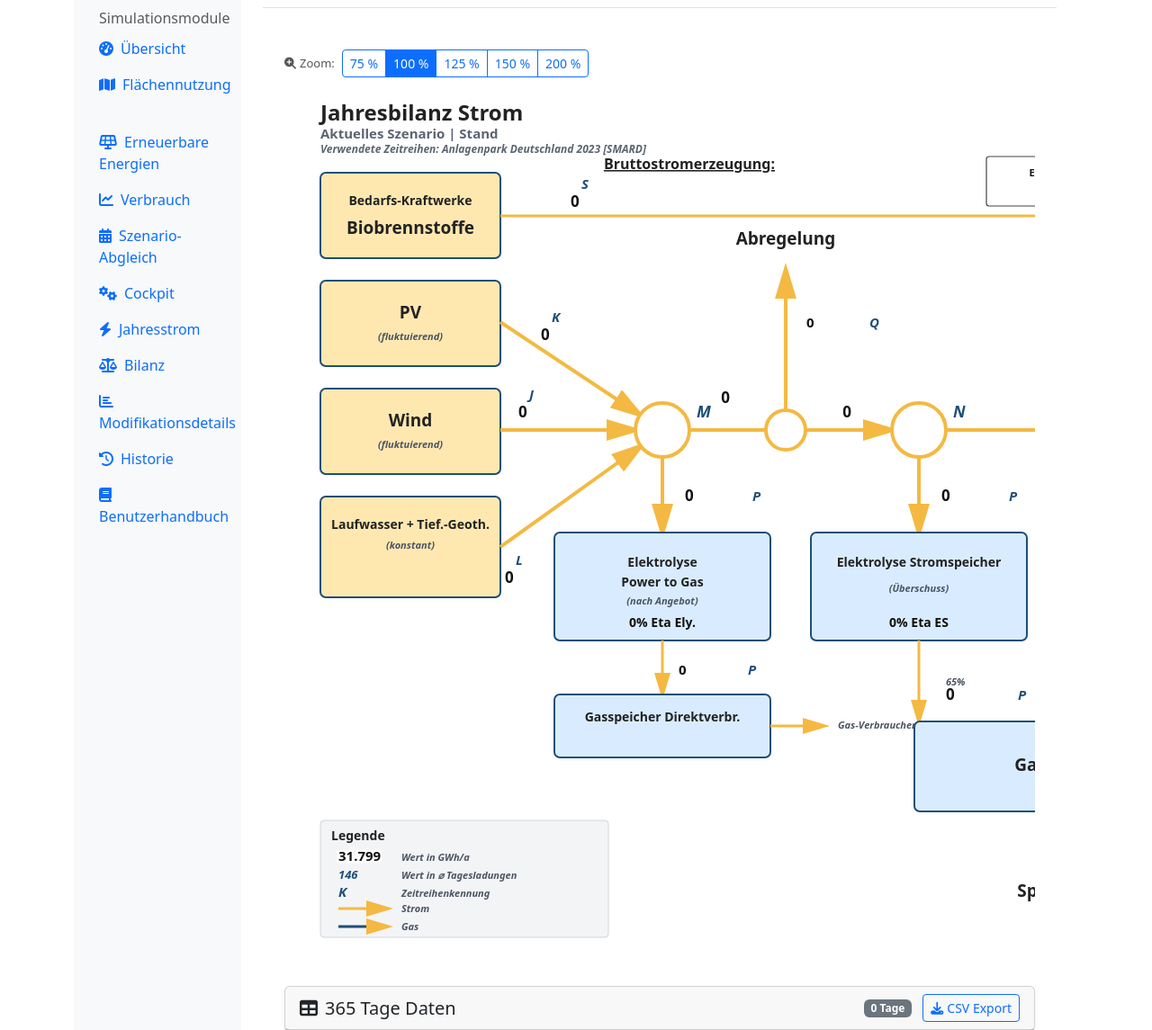
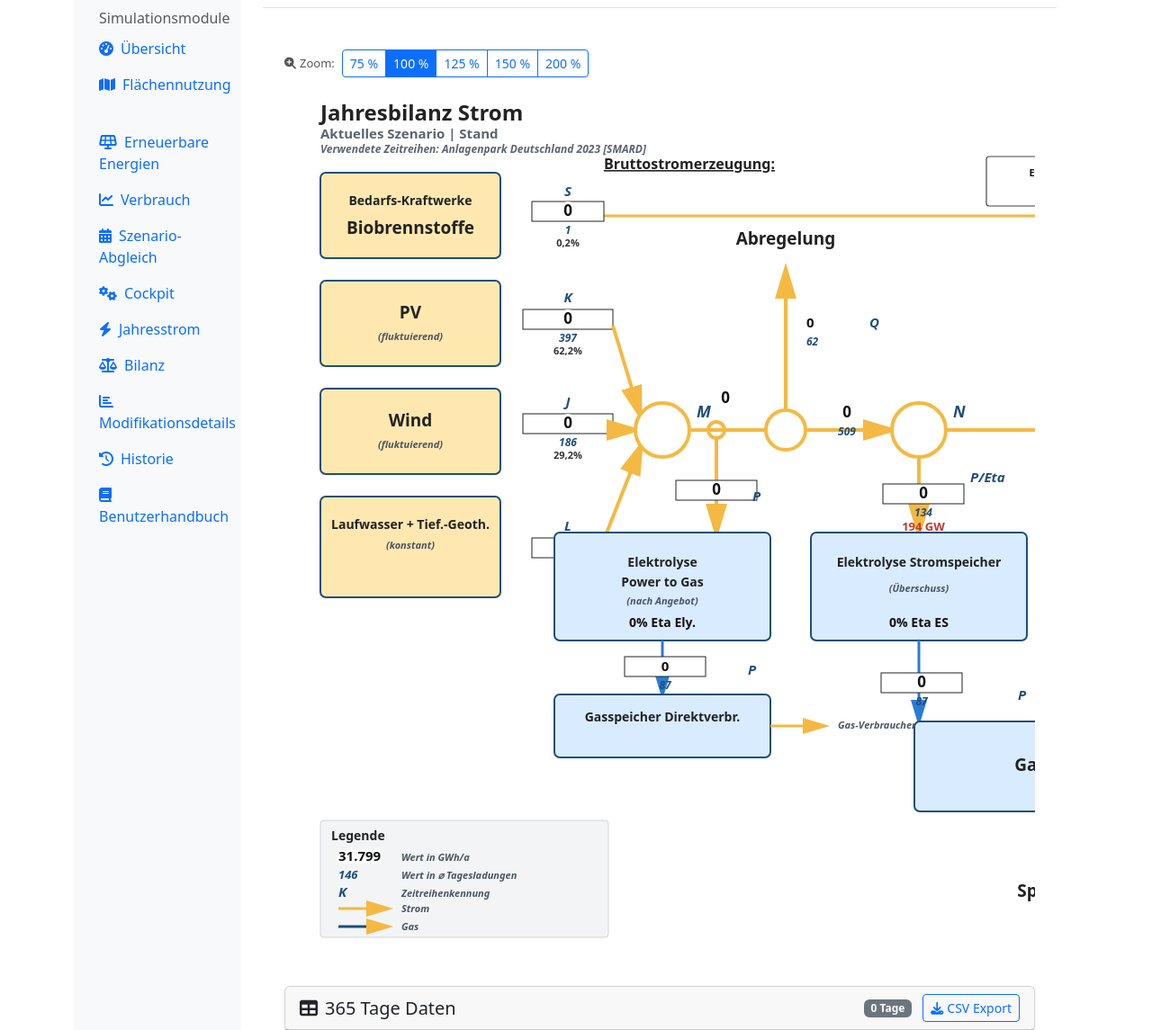
Before and after one commit to deepti1999/100prosim-runtime, a Django app: template simulator/templates/simulator/annual_electricity.html in a window 1280 px wide. Shown: the part 142-1287 px from the top of the page at 90% size. Run offline with Django 4.2, Linux system fonts and the light colour scheme; the template is opened without the code that fills it, so the values that code supplies are empty.

Commit message:
stakeholder-flow-diagram: Excel pixel-parity pass (T54 pass 9)
Big push toward identical Excel page-10 replication:

Source stacks (per Excel: K/J/L/S letter / bordered-value-box /
Tagesladungen / percent-share stacked above each source-to-M arrow):
- PV: K  1.201.506 (box)  397  62,2%
- Wind: J  706.236 (box)  186  29,2%
- Hydro: L  19.493 (box)  5  0,8%
- Bio: S  4.525 (box)  1  0,2%
Percent shares + Tagesladungen are currently static Excel values
(backend formula not yet available — documented in audit doc).

Branch-value boxes on down-arrows with Tagesladungen:
- Ely P2G branch (385.933): bordered box on arrow
- N→Ely ES branch (405.027): bordered box + "134" Tagesladungen +
  "194 GW" red annotation + "P/Eta" label
- Ely P2G→Gasspeicher Direktverbr (250.857): box + "87"
- Ely ES→Gasspeicher Strom (263.268): box + "87"
- Rückv→Gasspeicher Strom (264.006): box + "87" + "U" label
- Rückv→S (153.918): value + "51" Tagesladungen + "T" label

Main-flow Tagesladungen on each arrow segment:
- M→Q: 509
- Q→N→S portion: 313
- S→Stromnetz: 365
- Abregelung: 62

Structural additions:
- Small splitter circle (r=9) between M and Q where Ely P2G
  branches down, stemming the branch from splitter bottom.
- "261 GW (elekt.)" red annotation near Rückverstromung.
- "Abgleichdifferenz 160 / 80" bottom-centre.
- "Pmin/Pv" → "Pmax/Pv" (corrected label).

Gas pipeline arrows (Ely P2G→Direktverbr, Ely ES→Gasspeicher,
Gasspeicher→Rückv U) now drawn in BLUE via new .gas-line class +
#arrow-gas marker, per Excel legend (orange = Strom, blue = Gas).

Template-only.

Co-Authored-By: Claude Opus 4.7 (1M context) <noreply@anthropic.com>

```diff
--- a/simulator/templates/simulator/annual_electricity.html
+++ b/simulator/templates/simulator/annual_electricity.html
@@ -31,6 +31,13 @@
         .flow-line { stroke: #f4b942; stroke-width: 4; marker-end: url(#arrow); }
         .flow-line-thin { stroke: #f4b942; stroke-width: 3; marker-end: url(#arrow); }
         .node-circle { fill: #fff; stroke: #f4b942; stroke-width: 4; }
+
+        /* Gas pipeline (blue, per Excel page 10 convention) */
+        .gas-line { stroke: #2b7bd6; stroke-width: 3; marker-end: url(#arrow-gas); fill: none; }
+        .txt-value-box { fill: #fff; stroke: #222; stroke-width: 1; }
+        .txt-tages { font-size: 12px; font-weight: 700; fill: #1f4e79; font-style: italic; }
+        .txt-pct { font-size: 11px; font-weight: 700; fill: #333; }
+        .txt-red { font-size: 13px; font-weight: 900; fill: #c0392b; }
 
         /* Phase 5-C (T55): font sizes bumped per PDF §2.5.6 complaint about
            small, hard-to-read labels. Legend block reads text up to ~25%
@@ -117,6 +124,9 @@
                     <marker id="arrow" markerWidth="10" markerHeight="10" refX="8" refY="3" orient="auto">
                         <polygon points="0 0, 10 3, 0 6" fill="#f4b942"/>
                     </marker>
+                    <marker id="arrow-gas" markerWidth="10" markerHeight="10" refX="8" refY="3" orient="auto">
+                        <polygon points="0 0, 10 3, 0 6" fill="#2b7bd6"/>
+                    </marker>
                 </defs>
 
                 <text x="40" y="42" class="txt-title">{{ diagram_title|default:"Jahresbilanz Strom" }}</text>
@@ -127,43 +137,70 @@
                 <rect x="40" y="100" width="200" height="95" rx="6" class="node-yellow"/>
                 <text x="140" y="136" text-anchor="middle" class="txt-label">Bedarfs-Kraftwerke</text>
                 <text x="140" y="168" text-anchor="middle" class="txt-label-lg">Biobrennstoffe</text>
-                <line x1="240" y1="148" x2="1180" y2="148" style="stroke:#f4b942;stroke-width:3"/>
+                <line x1="355" y1="148" x2="1180" y2="148" style="stroke:#f4b942;stroke-width:3"/>
                 <line x1="1180" y1="148" x2="1180" y2="356" class="flow-line-thin"/>
-                <text x="318" y="138" class="txt-flow" id="bio_value">0</text>
+                <!-- Bio value stack (S / 4.525 box / Tages / 0,2%) -->
+                <text x="315" y="126" text-anchor="middle" class="txt-key">S</text>
+                <rect x="275" y="132" width="80" height="22" class="txt-value-box"/>
+                <text x="315" y="148" text-anchor="middle" class="txt-flow" id="bio_value">0</text>
+                <text x="315" y="168" text-anchor="middle" class="txt-tages" id="bio_tages">1</text>
+                <text x="315" y="182" text-anchor="middle" class="txt-pct" id="bio_pct">0,2%</text>
 
                 <!-- PV -->
                 <rect x="40" y="220" width="200" height="95" rx="6" class="node-yellow"/>
                 <text x="140" y="262" text-anchor="middle" class="txt-label-lg">PV</text>
                 <text x="140" y="286" text-anchor="middle" class="txt-sub">(fluktuierend)</text>
-                <text x="285" y="286" class="txt-flow" id="pv_value">0</text>
+                <text x="315" y="244" text-anchor="middle" class="txt-key">K</text>
+                <rect x="265" y="252" width="100" height="22" class="txt-value-box"/>
+                <text x="315" y="268" text-anchor="middle" class="txt-flow" id="pv_value">0</text>
+                <text x="315" y="288" text-anchor="middle" class="txt-tages" id="pv_tages">397</text>
+                <text x="315" y="302" text-anchor="middle" class="txt-pct" id="pv_pct">62,2%</text>
 
                 <!-- Wind -->
                 <rect x="40" y="340" width="200" height="95" rx="6" class="node-yellow"/>
                 <text x="140" y="382" text-anchor="middle" class="txt-label-lg">Wind</text>
                 <text x="140" y="406" text-anchor="middle" class="txt-sub">(fluktuierend)</text>
-                <text x="260" y="372" class="txt-flow" id="wind_value">0</text>
+                <text x="315" y="360" text-anchor="middle" class="txt-key">J</text>
+                <rect x="265" y="368" width="100" height="22" class="txt-value-box"/>
+                <text x="315" y="384" text-anchor="middle" class="txt-flow" id="wind_value">0</text>
+                <text x="315" y="404" text-anchor="middle" class="txt-tages" id="wind_tages">186</text>
+                <text x="315" y="418" text-anchor="middle" class="txt-pct" id="wind_pct">29,2%</text>
 
                 <!-- Hydro -->
                 <rect x="40" y="460" width="200" height="112" rx="6" class="node-yellow"/>
                 <text x="140" y="496" text-anchor="middle" class="txt-label">Laufwasser + Tief.-Geoth.</text>
                 <text x="140" y="518" text-anchor="middle" class="txt-sub">(konstant)</text>
-                <text x="245" y="556" class="txt-flow" id="hydro_value">0</text>
+                <text x="315" y="498" text-anchor="middle" class="txt-key">L</text>
+                <rect x="275" y="506" width="80" height="22" class="txt-value-box"/>
+                <text x="315" y="522" text-anchor="middle" class="txt-flow" id="hydro_value">0</text>
+                <text x="315" y="542" text-anchor="middle" class="txt-tages" id="hydro_tages">5</text>
+                <text x="315" y="556" text-anchor="middle" class="txt-pct" id="hydro_pct">0,8%</text>
 
-                <!-- K/J/L -> M arrows — endpoints on M-circle boundary to avoid tail overflow. -->
-                <line x1="240" y1="266" x2="395" y2="369" class="flow-line"/>
-                <line x1="240" y1="386" x2="390" y2="386" class="flow-line"/>
-                <line x1="240" y1="516" x2="396" y2="404" class="flow-line"/>
+                <!-- K/J/L -> M arrows — start after each value box, land on M-circle boundary. -->
+                <line x1="365" y1="270" x2="395" y2="369" class="flow-line"/>
+                <line x1="365" y1="386" x2="390" y2="386" class="flow-line"/>
+                <line x1="355" y1="508" x2="396" y2="404" class="flow-line"/>
 
                 <!-- M -->
                 <circle cx="420" cy="386" r="30" class="node-circle"/>
                 <text x="490" y="356" text-anchor="middle" class="txt-node-value" id="m_value">0</text>
 
+                <!-- Small splitter circle between M and Q where Ely P2G (385.934) branches down. -->
+                <circle cx="480" cy="386" r="9" class="node-circle"/>
+
                 <!-- M -> N (starts on M right boundary, ends on N left boundary) -->
                 <line x1="450" y1="386" x2="675" y2="386" class="flow-line"/>
 
-                <!-- M down to Elektrolyse nach Angebot -->
-                <line x1="420" y1="416" x2="420" y2="500" class="flow-line"/>
-                <text x="445" y="465" class="txt-value-sm" id="ely_branch_value">0</text>
+                <!-- Tagesladungen below each main-flow value — Excel convention. -->
+                <text x="625" y="392" text-anchor="middle" class="txt-tages">509</text>
+                <text x="942" y="392" text-anchor="middle" class="txt-tages">313</text>
+                <text x="1265" y="392" text-anchor="middle" class="txt-tages">365</text>
+                <text x="580" y="292" class="txt-tages">62</text>
+
+                <!-- M→splitter→Elektrolyse P2G. Stems from the small splitter circle on main flow. -->
+                <line x1="480" y1="395" x2="480" y2="500" class="flow-line"/>
+                <rect x="435" y="442" width="90" height="22" class="txt-value-box"/>
+                <text x="480" y="458" text-anchor="middle" class="txt-value-sm" id="ely_branch_value">0</text>
 
                 <!-- Elektrolyse Power to Gas -->
                 <rect x="300" y="500" width="240" height="120" rx="6" class="node-blue"/>
@@ -172,9 +209,11 @@
                 <text x="420" y="580" text-anchor="middle" class="txt-sub">(nach Angebot)</text>
                 <text x="420" y="605" text-anchor="middle" class="txt-metric" id="eta_ely_value">65% Eta Ely.</text>
 
-                <!-- Gasspeicher Direktverbr -->
-                <line x1="420" y1="620" x2="420" y2="680" class="flow-line-thin"/>
-                <text x="438" y="658" class="txt-flow-sm" id="gasspeicher_direkt_value">0</text>
+                <!-- Gasspeicher Direktverbr. Gas = blue per Excel legend. -->
+                <line x1="420" y1="620" x2="420" y2="680" class="gas-line"/>
+                <rect x="378" y="638" width="90" height="22" class="txt-value-box"/>
+                <text x="423" y="654" text-anchor="middle" class="txt-flow-sm" id="gasspeicher_direkt_value">0</text>
+                <text x="423" y="674" text-anchor="middle" class="txt-tages">87</text>
                 <rect x="300" y="680" width="240" height="70" rx="6" class="node-blue"/>
                 <text x="420" y="710" text-anchor="middle" class="txt-label">Gasspeicher Direktverbr.</text>
 
@@ -190,27 +229,34 @@
                 <!-- N -->
                 <circle cx="705" cy="386" r="30" class="node-circle"/>
 
-                <!-- N down to Elektrolyse Stromspeicher -->
+                <!-- N down to Elektrolyse Stromspeicher. Bordered box + Tagesladungen + "194 GW" red. -->
                 <line x1="705" y1="416" x2="705" y2="500" class="flow-line"/>
-                <text x="730" y="465" class="txt-value-sm" id="n_output_branch_value">0</text>
+                <rect x="665" y="446" width="90" height="22" class="txt-value-box"/>
+                <text x="710" y="462" text-anchor="middle" class="txt-value-sm" id="n_output_branch_value">0</text>
+                <text x="710" y="482" text-anchor="middle" class="txt-tages">134</text>
+                <text x="710" y="498" text-anchor="middle" class="txt-red">194 GW</text>
                 <rect x="585" y="500" width="240" height="120" rx="6" class="node-blue"/>
                 <text x="705" y="538" text-anchor="middle" class="txt-label">Elektrolyse Stromspeicher</text>
                 <text x="705" y="566" text-anchor="middle" class="txt-sub">(Überschuss)</text>
                 <text x="705" y="605" text-anchor="middle" class="txt-metric" id="eta_es_value">65% Eta ES</text>
 
-                <!-- Common down path to single Gasspeicher Strom -->
-                <line x1="705" y1="620" x2="705" y2="710" class="flow-line-thin"/>
-                <text x="735" y="670" class="txt-sub">65%</text>
-                <text x="735" y="686" class="txt-value-sm" id="gas_storage_arrow_value">0</text>
+                <!-- Common down path to single Gasspeicher Strom. Gas = blue. -->
+                <line x1="705" y1="620" x2="705" y2="710" class="gas-line"/>
+                <rect x="663" y="656" width="90" height="22" class="txt-value-box"/>
+                <text x="708" y="672" text-anchor="middle" class="txt-value-sm" id="gas_storage_arrow_value">0</text>
+                <text x="708" y="692" text-anchor="middle" class="txt-tages">87</text>
                 <rect x="700" y="710" width="400" height="100" rx="6" class="node-blue"/>
                 <text x="900" y="765" text-anchor="middle" class="txt-label-lg">Gasspeicher Strom</text>
                 <line x1="900" y1="810" x2="900" y2="875" class="flow-line-thin"/>
                 <text x="900" y="905" text-anchor="middle" class="txt-label-lg">Speicherkapazität</text>
                 <text x="900" y="934" text-anchor="middle" class="txt-flow" id="storage_capacity_value">0 GWh</text>
 
-                <!-- Upward extraction from same Gasspeicher Strom (Ausspeich.Summe) -->
-                <line x1="1090" y1="710" x2="1090" y2="640" class="flow-line-thin"/>
-                <text x="1112" y="688" class="txt-value-sm" id="t_value_svg">0</text>
+                <!-- Upward gas extraction from Gasspeicher Strom → Rückverstromung (U arrow).
+                     Gas = blue per Excel legend. -->
+                <line x1="1090" y1="710" x2="1090" y2="640" class="gas-line"/>
+                <rect x="1048" y="656" width="90" height="22" class="txt-value-box"/>
+                <text x="1093" y="672" text-anchor="middle" class="txt-value-sm" id="t_value_svg">0</text>
+                <text x="1093" y="692" text-anchor="middle" class="txt-tages">87</text>
 
                 <!-- Rückverstromung -->
                 <rect x="980" y="535" width="220" height="105" rx="6" class="node-yellow"/>
@@ -218,11 +264,11 @@
                 <text x="1090" y="594" text-anchor="middle" class="txt-sub">(Mangelausgl.)</text>
                 <text x="1090" y="620" text-anchor="middle" class="txt-metric" id="eta_rs_value">59% Eta RS</text>
 
-                <!-- Rückverstromung path to S-circle: clean straight vertical from
-                     the right side of Rückv box (x=1180, inside box 980-1200) up to
-                     S-circle bottom (y=416). Matches Excel page 10 routing. -->
+                <!-- Rückverstromung path to S-circle. Matches Excel page 10 routing. -->
                 <line x1="1180" y1="535" x2="1180" y2="416" class="flow-line-thin"/>
-                <text x="1210" y="480" class="txt-value-sm" id="reconversion_value">0</text>
+                <text x="1215" y="472" class="txt-value-sm" id="reconversion_value">0</text>
+                <text x="1215" y="490" class="txt-tages">51</text>
+                <text x="1285" y="472" class="txt-key">T</text>
 
                 <!-- M -> N arrow label (Excel: 1,541,442 flow value on arrow before N).
                      Offset right of Abregelung stem (x=557) to avoid overlap. -->
@@ -251,12 +297,7 @@
                 <text x="450" y="96" text-anchor="middle" class="txt-col-header">Bruttostromerzeugung:</text>
                 <text x="1400" y="96" text-anchor="middle" class="txt-col-header">Nettostromerzeugung:</text>
 
-                <!-- Source letter labels (Zeitreihenkennung): S, K, J, L
-                     — positioned above each value so they don't overlap the digits. -->
-                <text x="330" y="118" class="txt-key">S</text>
-                <text x="297" y="266" class="txt-key">K</text>
-                <text x="272" y="352" class="txt-key">J</text>
-                <text x="257" y="536" class="txt-key">L</text>
+                <!-- Source letter labels now live inline in each source stack above. -->
 
                 <!-- Circle identifier labels NEXT TO circles (Excel page 10 convention:
                      circles are empty, letters sit adjacent in italic blue). -->
@@ -267,16 +308,19 @@
                 <!-- Flow letter labels — placed to the RIGHT of value text. -->
                 <text x="650" y="272" class="txt-key">Q</text>
                 <text x="520" y="465" class="txt-key">P</text>
-                <text x="805" y="465" class="txt-key">P</text>
+                <text x="762" y="444" class="txt-key">P/Eta</text>
                 <text x="515" y="658" class="txt-key">P</text>
                 <text x="815" y="686" class="txt-key">P</text>
-                <text x="1190" y="688" class="txt-key">T</text>
+                <text x="1150" y="672" class="txt-key">U</text>
                 <text x="1560" y="330" class="txt-key">I</text>
 
-                <!-- Pmin/Pv sidebar on Elektrolyse Stromspeicher (Excel shows 100%/65%) -->
+                <!-- Pmax/Pv sidebar on Elektrolyse Stromspeicher (Excel shows 100%/65%) -->
                 <rect x="835" y="540" width="80" height="50" rx="3" class="metric-bg"/>
-                <text x="875" y="558" text-anchor="middle" class="txt-sidebar-label">Pmin/Pv</text>
+                <text x="875" y="558" text-anchor="middle" class="txt-sidebar-label">Pmax/Pv</text>
                 <text x="875" y="578" text-anchor="middle" class="txt-sidebar-val">100%/65%</text>
+
+                <!-- 261 GW (elekt.) red annotation near Rückverstromung -->
+                <text x="1210" y="560" class="txt-red">261 GW (elekt.)</text>
 
                 <!-- Gas-Verbraucher label to the right of Gasspeicher Direktverbr. -->
                 <line x1="540" y1="715" x2="600" y2="715" class="flow-line-thin"/>
@@ -305,7 +349,12 @@
                 <line x1="60" y1="938" x2="115" y2="938" style="stroke:#1f4e79;stroke-width:3" marker-end="url(#arrow)"/>
                 <text x="130" y="942" class="txt-sub">Gas</text>
 
-                <!-- Footer right: scenario + version identifier (Excel: "100prosim WS 250517.1209") -->
+                <!-- Abgleichdifferenz 160 + 80 Tagesladungen (Excel bottom-centre) -->
+                <text x="900" y="955" text-anchor="middle" class="txt-sub">Abgleichdifferenz</text>
+                <text x="1030" y="948" text-anchor="middle" class="txt-flow-sm">160</text>
+                <text x="1030" y="966" text-anchor="middle" class="txt-tages">80</text>
+
+                <!-- Footer right: scenario + version identifier (Excel: "100prosim WS.250517.1209") -->
                 <text x="1580" y="960" text-anchor="end" class="txt-sub">100prosim Web · {{ diagram_generated_on }}</text>
             </svg>
             </div>
```
